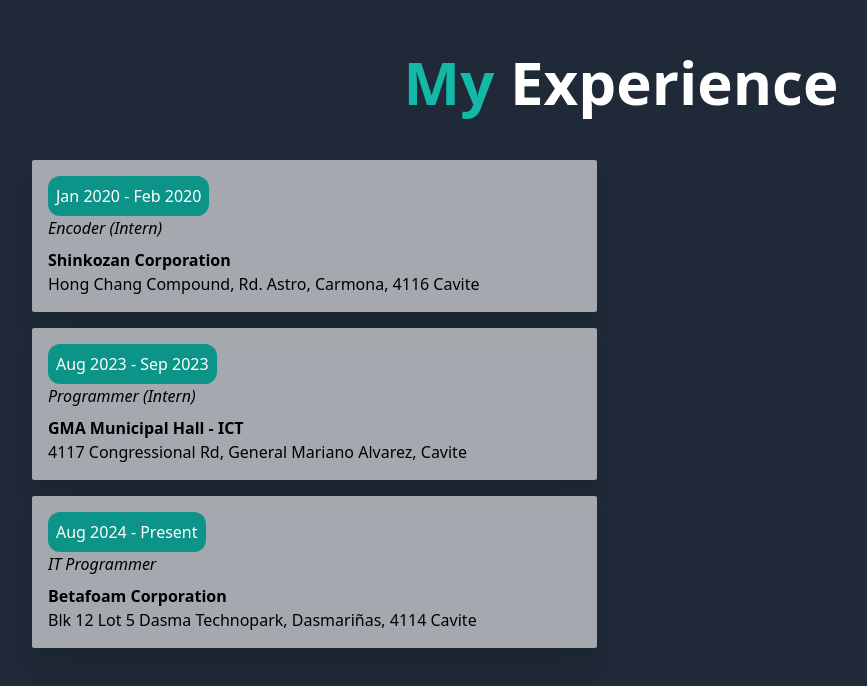
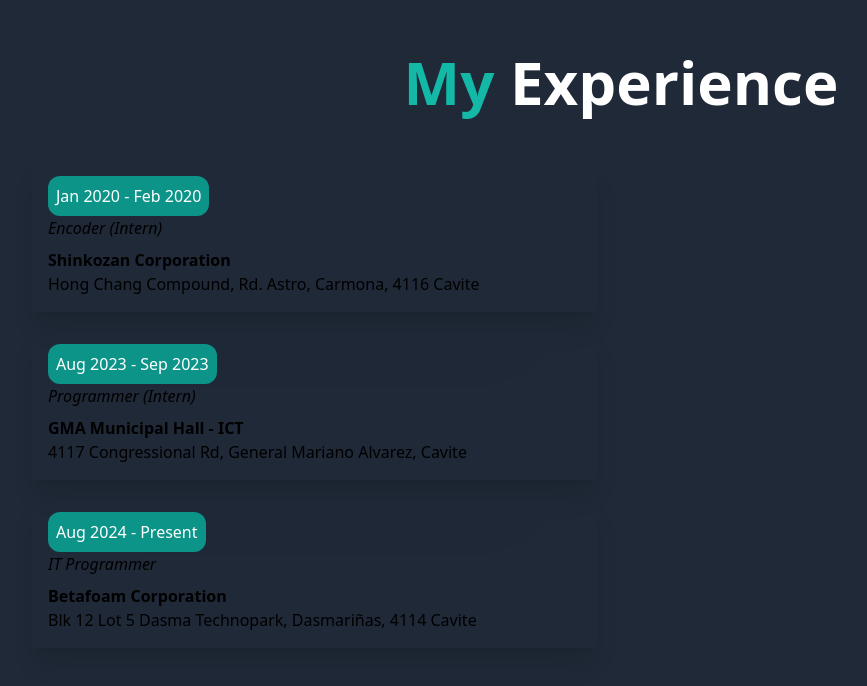
Before and after one commit to NamelessKevs/HTML-kevs, a plain HTML site: page index.html in a window 1280 px wide. Shown: the part 2250-2936 px from the top of the page, without its empty margins (19-886 px from the left). Drawn offline with nearby package versions, Linux system fonts and the light colour scheme.

Commit message:
update bg-white

```diff
--- a/index.html
+++ b/index.html
@@ -383,7 +383,7 @@
                                 @mouseenter="hovered = index"
                                 @mouseleave="hovered = null"
                                 :class="{ 'opacity-40': hovered !== null && hovered !== index }"
-                                class="bg-white shadow-xl bg-opacity-60 hover:scale-110 transition-transform duration-300 backdrop-blur-3xl rounded-sm p-4"
+                                class="shadow-xl bg-opacity-60 hover:scale-110 transition-transform duration-300 backdrop-blur-3xl rounded-sm p-4"
                             >
                                 <h1 class="p-2 bg-teal-600 text-sm xl:text-base text-white rounded-xl w-max" x-text="experience.date"></h1>
                                 <h3 class="text-sm xl:text-base italic" x-text="experience.role"></h3>
```
